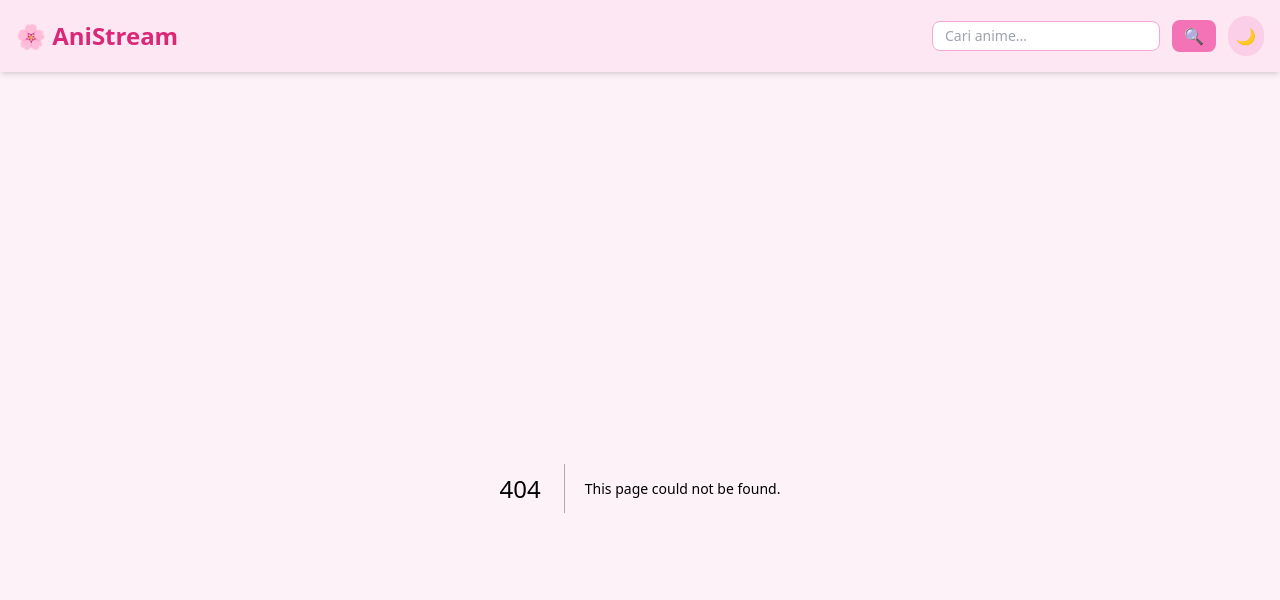
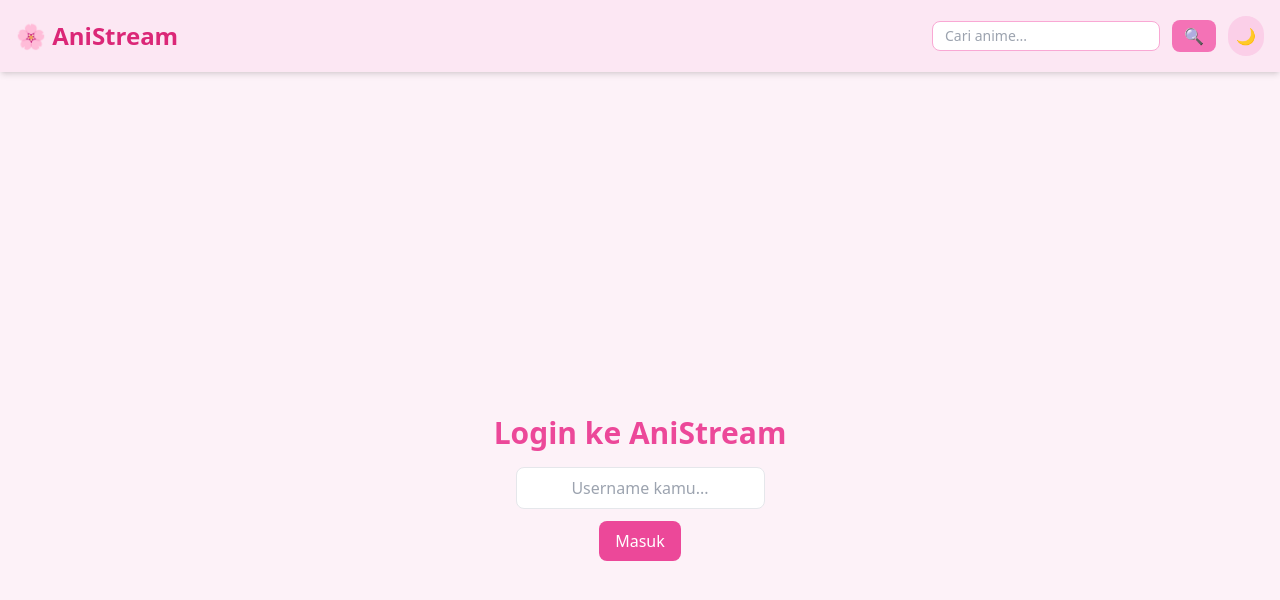
Before and after one commit to Yozz10/animeid, a Next.js app: page /login in a window 1280 px wide. Before the commit this address had no page. Shown: the top 600 px of the page. Built offline with nearby package versions, Linux system fonts and the light colour scheme.

Commit message:
Create page.tsx

```diff
--- /dev/null
+++ b/src/app/login/page.tsx
@@ -0,0 +1,36 @@
+'use client'
+
+import { useState } from 'react'
+import { useRouter } from 'next/navigation'
+import { useUser } from '../../context/UserContext'
+
+export default function LoginPage() {
+  const { login } = useUser()
+  const router = useRouter()
+  const [name, setName] = useState('')
+
+  const handleLogin = () => {
+    if (!name.trim()) return alert('Masukkan username!')
+    login(name)
+    router.push('/')
+  }
+
+  return (
+    <div className="flex flex-col items-center justify-center min-h-screen">
+      <h1 className="text-3xl font-bold text-pink-500 mb-4">Login ke AniStream</h1>
+      <input
+        type="text"
+        placeholder="Username kamu..."
+        value={name}
+        onChange={(e) => setName(e.target.value)}
+        className="p-2 border rounded-lg mb-3 text-center dark:bg-gray-700"
+      />
+      <button
+        onClick={handleLogin}
+        className="px-4 py-2 bg-pink-500 text-white rounded-lg hover:bg-pink-600"
+      >
+        Masuk
+      </button>
+    </div>
+  )
+}
```
